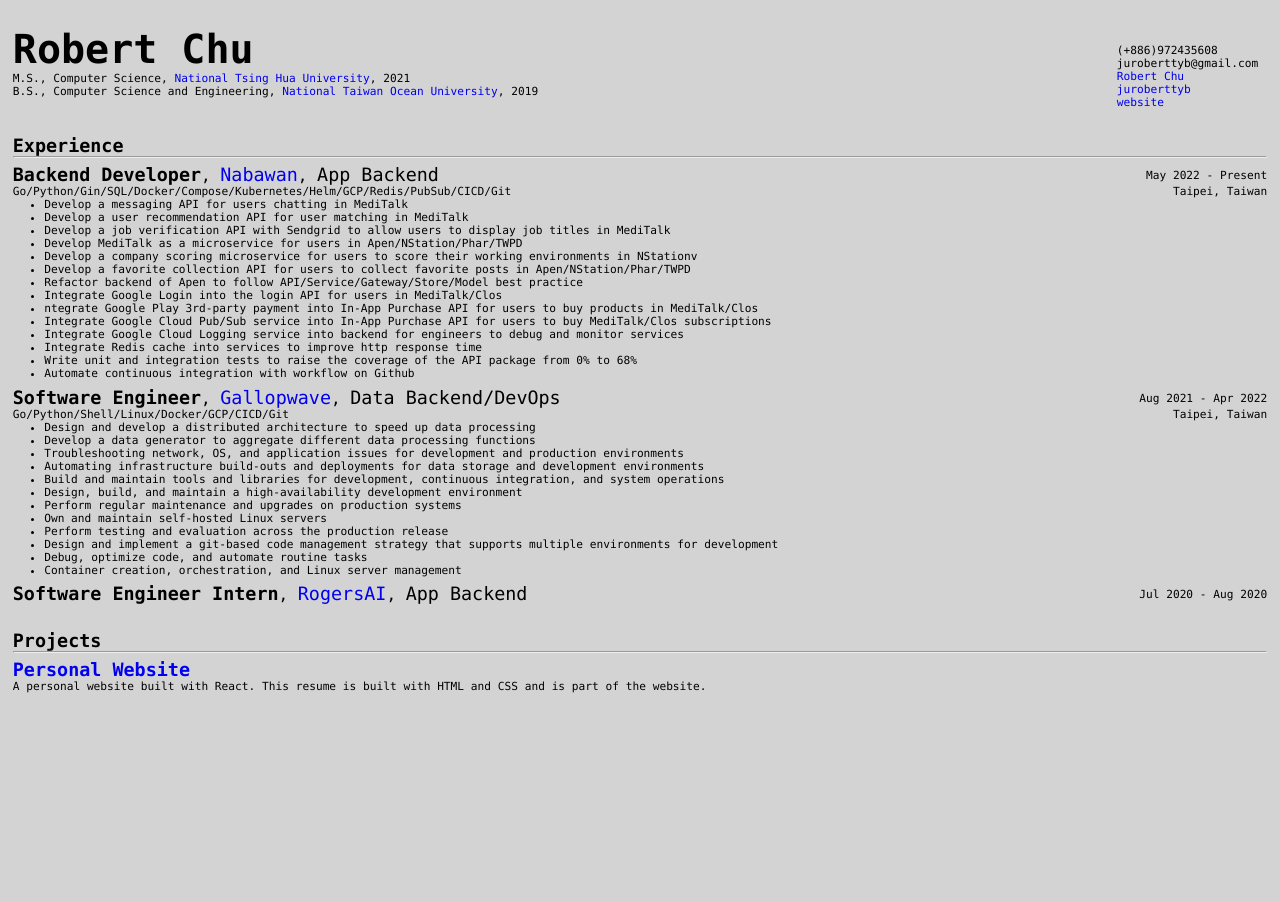
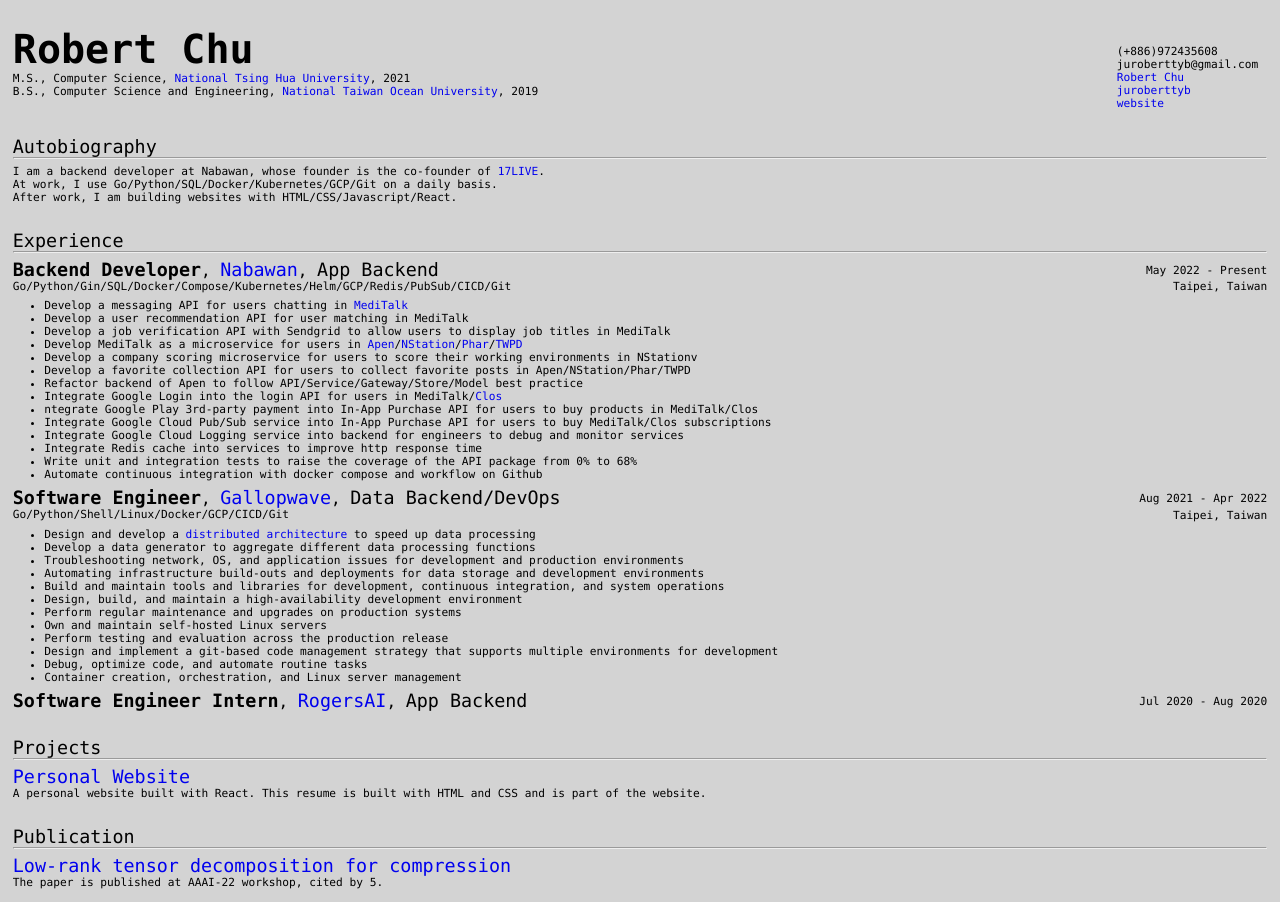
Before and after one commit to juroberttyb/juroberttyb.github.io, a React (Create React App) app: page / in a window 1280 px wide. Both pictures are taken after a click on the button "Show Resume". Before the commit the page ends 800 px from the top, so only its background shows below. Built offline with nearby package versions, Linux system fonts and the light colour scheme.

Commit message:
add hyperlinks and publication

```diff
--- a/src/component/Resume/Resume.css
+++ b/src/component/Resume/Resume.css
@@ -32,6 +32,7 @@
 }
 
 .block ul {
+    margin-top: 0.5%;
     margin-left: 2.5%;
     font-size: 0.7rem;
 }
@@ -60,6 +61,9 @@
 .highlight {
     display: inline-block;
     font-size: 1.15rem;
+}
+
+.bold {
     font-weight: bold;
 }
 
--- a/src/component/Resume/Resume.js
+++ b/src/component/Resume/Resume.js
@@ -24,13 +24,23 @@
           </div>
       </div>
 
+      <div id='autobiography' class='block'>
+        <div class='highlight'>Autobiography</div>
+        <hr></hr>
+        <div class='inner_block'>
+          <p>I am a backend developer at Nabawan, whose founder is the co‑founder of <a href='https://17.live/en-US'>17LIVE</a>.</p>
+          <p>At work, I use Go/Python/SQL/Docker/Kubernetes/GCP/Git on a daily basis.</p>
+          <p>After work, I am building websites with HTML/CSS/Javascript/React.</p>
+        </div>
+      </div>
+
       <div id='experience' class='block'>
         <div class='highlight'>Experience</div>
         <hr></hr>
         <div class='inner_block'>
           <div class='block_item'>
             <div>
-              <div class='highlight'>Backend Developer</div>, <div class='after_highlight'><a href='https://apps.apple.com/tw/app/clos-burgundy-dictionary/id1568106896'>Nabawan</a></div>,  <div class='after_highlight'>App Backend</div>
+              <div class='highlight bold'>Backend Developer</div>, <div class='after_highlight'><a href='https://apps.apple.com/tw/app/clos-burgundy-dictionary/id1568106896'>Nabawan</a></div>,  <div class='after_highlight'>App Backend</div>
               <p>Go/Python/Gin/SQL/Docker/Compose/Kubernetes/Helm/GCP/Redis/PubSub/CICD/Git</p>
             </div>
             <div>
@@ -39,26 +49,26 @@
             </div>
           </div>
           <ul>
-            <li>Develop a messaging API for users chatting in MediTalk</li>
+            <li>Develop a messaging API for users chatting in <a href='https://apps.apple.com/tw/app/mediatalk-dont-be-shy/id1599874400'>MediTalk</a></li>
             <li>Develop a user recommendation API for user matching in MediTalk</li>
             <li>Develop a job verification API with Sendgrid to allow users to display job titles in MediTalk</li>
-            <li>Develop MediTalk as a microservice for users in Apen/NStation/Phar/TWPD</li>
+            <li>Develop MediTalk as a microservice for users in <a href='https://apps.apple.com/tw/app/apen/id1434492280'>Apen</a>/<a href='https://apps.apple.com/tw/app/%E8%AD%B7%E7%90%86%E7%AB%99/id1523414575'>NStation</a>/<a href='https://apps.apple.com/us/app/%E8%97%A5%E5%B8%AB%E5%9C%88/id1661519539'>Phar</a>/<a href='https://apps.apple.com/au/app/%E9%9D%A0%E5%8C%97%E8%AD%A6%E5%AF%9F-%E8%AD%A6%E5%AF%9F%E7%99%BE%E7%A7%91%E5%85%A8%E6%9B%B8/id1637401189'>TWPD</a></li>
             <li>Develop a company scoring microservice for users to score their working environments in NStationv</li>
             <li>Develop a favorite collection API for users to collect favorite posts in Apen/NStation/Phar/TWPD</li>
             <li>Refactor backend of Apen to follow API/Service/Gateway/Store/Model best practice</li>
-            <li>Integrate Google Login into the login API for users in MediTalk/Clos</li>
+            <li>Integrate Google Login into the login API for users in MediTalk/<a href='https://apps.apple.com/tw/app/clos-burgundy-dictionary/id1568106896'>Clos</a></li>
             <li>ntegrate Google Play 3rd‑party payment into In‑App Purchase API for users to buy products in MediTalk/Clos</li>
             <li>Integrate Google Cloud Pub/Sub service into In‑App Purchase API for users to buy MediTalk/Clos subscriptions</li>
             <li>Integrate Google Cloud Logging service into backend for engineers to debug and monitor services</li>
             <li>Integrate Redis cache into services to improve http response time</li>
             <li>Write unit and integration tests to raise the coverage of the API package from 0% to 68%</li>
-            <li>Automate continuous integration with workflow on Github</li>
+            <li>Automate continuous integration with docker compose and workflow on Github</li>
           </ul>
         </div>
         <div class='inner_block'>
           <div class='block_item'>
             <div>
-              <div class='highlight'>Software Engineer</div>, <div class='after_highlight'><a href='http://www.gallopwave.com/en/'>Gallopwave</a></div>,  <div class='after_highlight'>Data Backend/DevOps</div>
+              <div class='highlight bold'>Software Engineer</div>, <div class='after_highlight'><a href='http://www.gallopwave.com/en/'>Gallopwave</a></div>,  <div class='after_highlight'>Data Backend/DevOps</div>
               <p>Go/Python/Shell/Linux/Docker/GCP/CICD/Git</p>
             </div>
             <div>
@@ -67,7 +77,7 @@
             </div>
           </div>
           <ul>
-            <li>Design and develop a distributed architecture to speed up data processing</li>
+            <li>Design and develop a <a href='https://drive.google.com/file/d/1uT08PYlLLETs8jVc3j8V9AnyabNsUCwv/view'>distributed architecture</a> to speed up data processing</li>
             <li>Develop a data generator to aggregate different data processing functions</li>
             <li>Troubleshooting network, OS, and application issues for development and production environments</li>
             <li>Automating infrastructure build‑outs and deployments for data storage and development environments</li>
@@ -84,7 +94,7 @@
         <div class='inner_block'>
             <div class='block_item'>
             <div>
-              <div class='highlight'>Software Engineer Intern</div>, <div class='after_highlight'><a href='http://www.rogersai.com/home_eng.html'>RogersAI</a></div>,  <div class='after_highlight'>App Backend</div>
+              <div class='highlight bold'>Software Engineer Intern</div>, <div class='after_highlight'><a href='http://www.rogersai.com/home_eng.html'>RogersAI</a></div>,  <div class='after_highlight'>App Backend</div>
             </div>
             <div>
               <div class='duration'>Jul 2020 ‑ Aug 2020</div>
@@ -101,6 +111,16 @@
           <p>A personal website built with React. This resume is built with HTML and CSS and is part of the website.</p>
         </div>
       </div>
+
+      <div id='publication' class='block'>
+        <div class='highlight'>Publication</div>
+        <hr></hr>
+        <div class='inner_block'>
+          <div class='highlight'><a href='https://arxiv.org/pdf/2112.03690.pdf'>Low-rank tensor decomposition for compression</a></div>
+          <p>The paper is published at AAAI‑22 workshop, cited by 5.</p>
+        </div>
+      </div>
+
       <p class='blank'>
         Experience, Google senior software engineer, Lead team of 6 engineers to mine Ethereum on company servers, Lead software engineer, 10 years experience, full-stack developer, Facebook, Meta, Amazon, Instagram, Microsoft senior backend developer, Tesla, Apple, IBM, OpenAI, LinkedIn principal engineer, reddit, Twitter, Binance,
         Skills, react.js, vue.js, express.js, angular.js, nest.js, django, flask, fastapi, gin, laravel, ethereum, bitcoin, polygon, solana, cosmos, AI, GraphQL, blockchain, big data, tensorflow, php, ror, C, C#, Java, Spring boot, ASP.NET, ASP.CORE, ASP NET, Hadoop, PubSub, Message Queue, kafka
```
